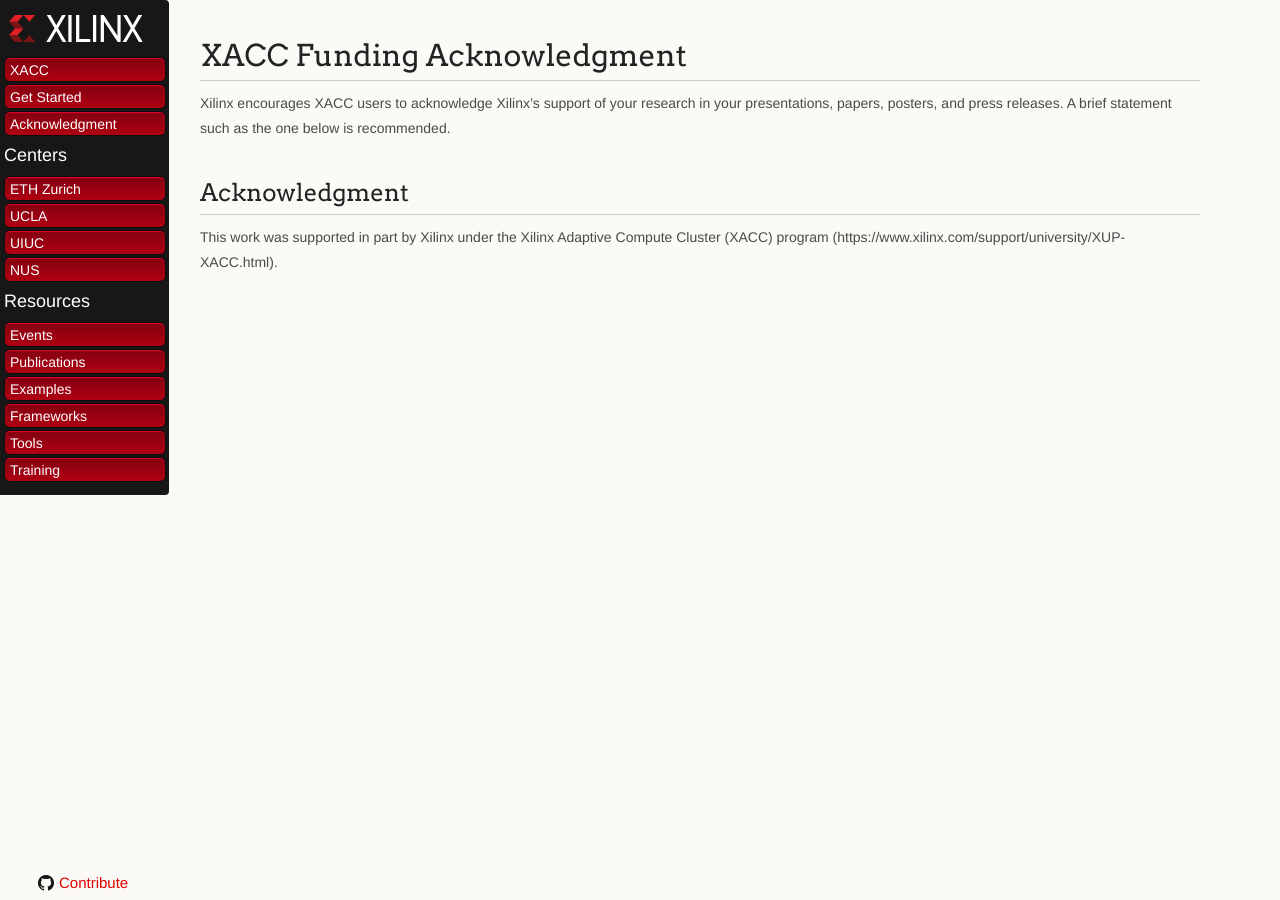
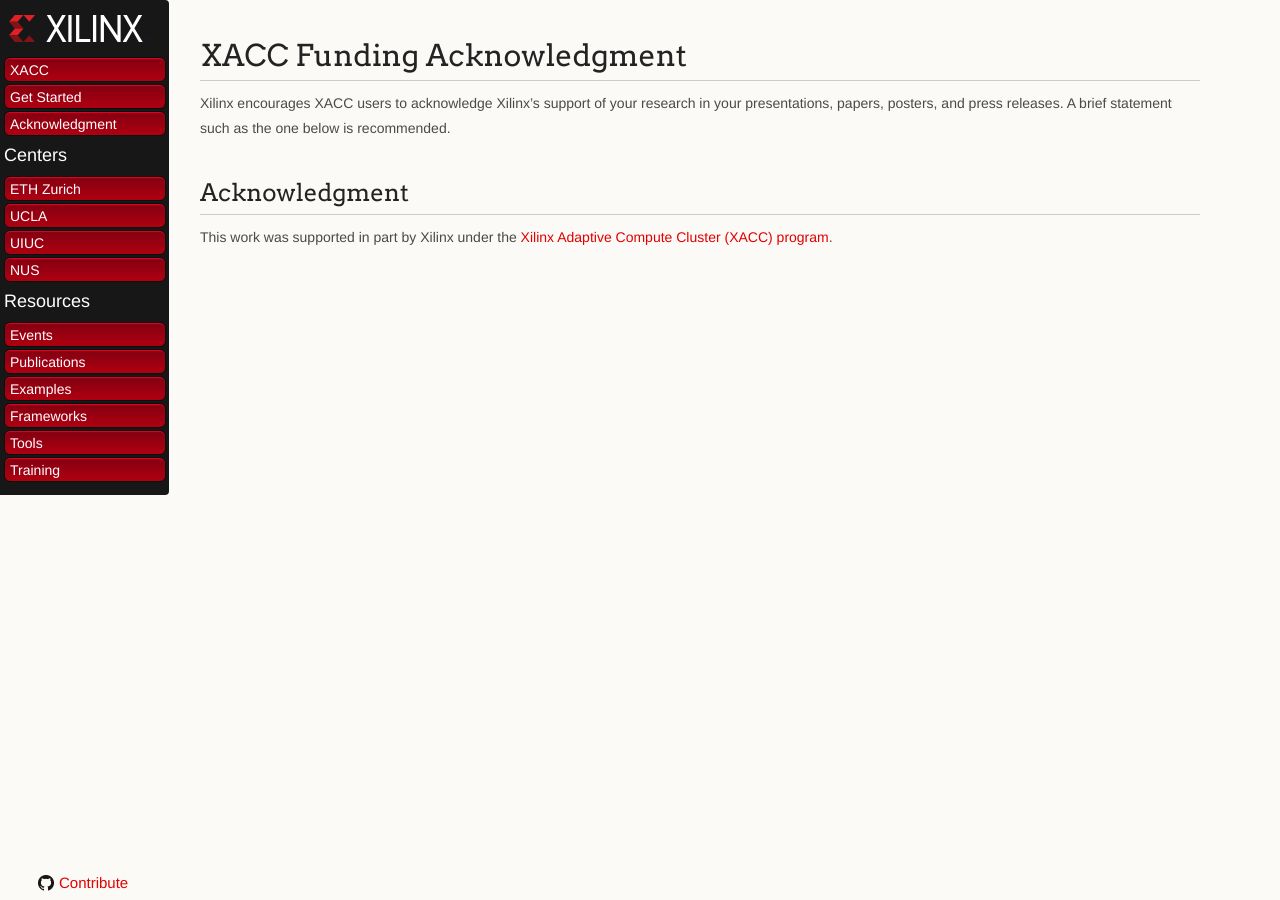
Before and after one commit to Xilinx/xacc, a Jekyll site: the page built from docs/acknowledgment.md, in a window 1280 px wide. Built offline with Jekyll 4.4.1, drawn with Linux system fonts in a browser that asks for light colours; our own code applies the rules of GitHub Pages for plain Markdown files.

Commit message:
fix link

```diff
--- a/docs/acknowledgment.md
+++ b/docs/acknowledgment.md
@@ -6,5 +6,5 @@
 
 ## Acknowledgment
 
-This work was supported in part by Xilinx under the Xilinx Adaptive Compute Cluster (XACC)
-program (https://www.xilinx.com/support/university/XUP-XACC.html).
+This work was supported in part by Xilinx under the [Xilinx Adaptive Compute Cluster (XACC)
+program](https://www.xilinx.com/support/university/XUP-XACC.html).
```
